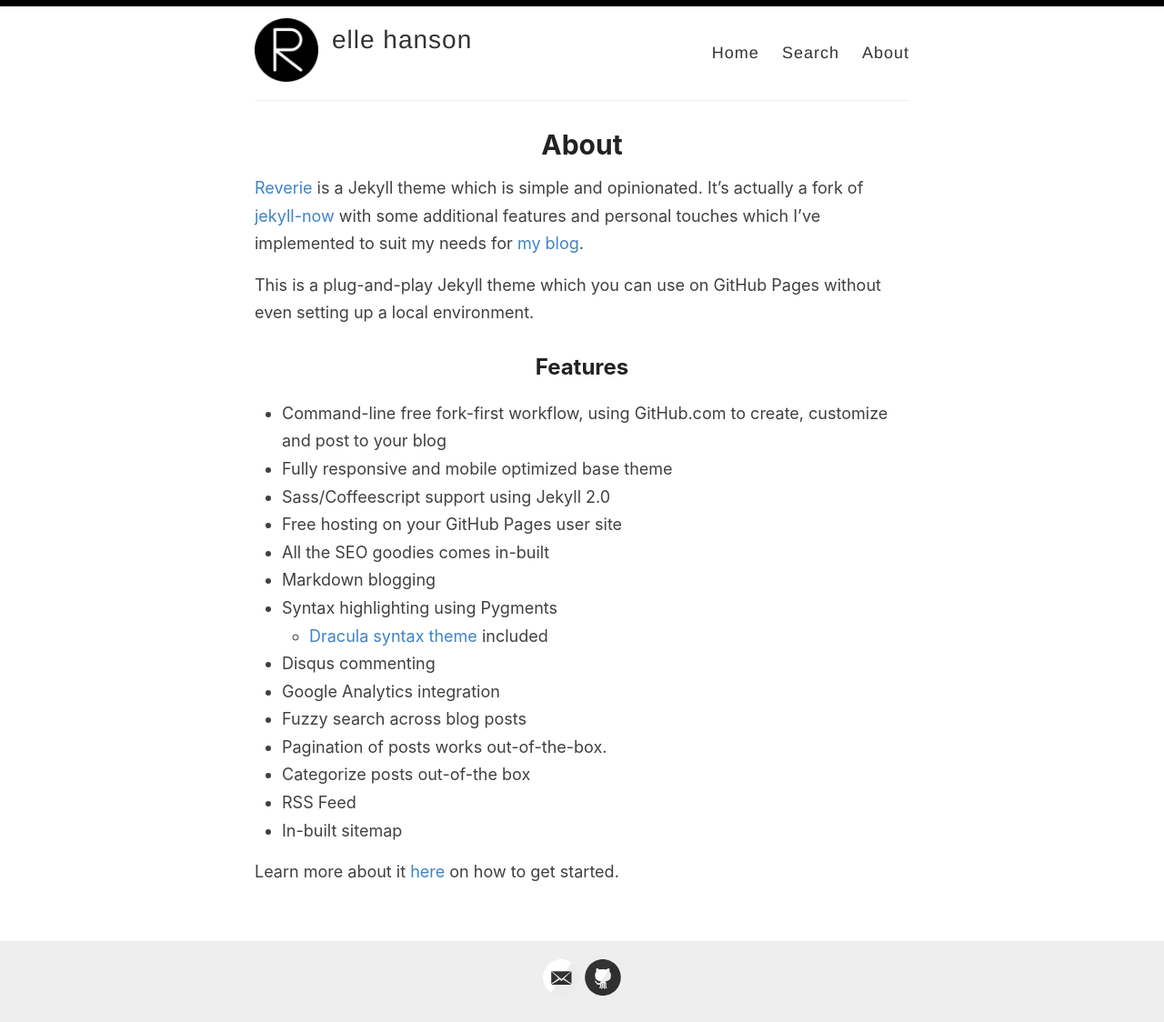
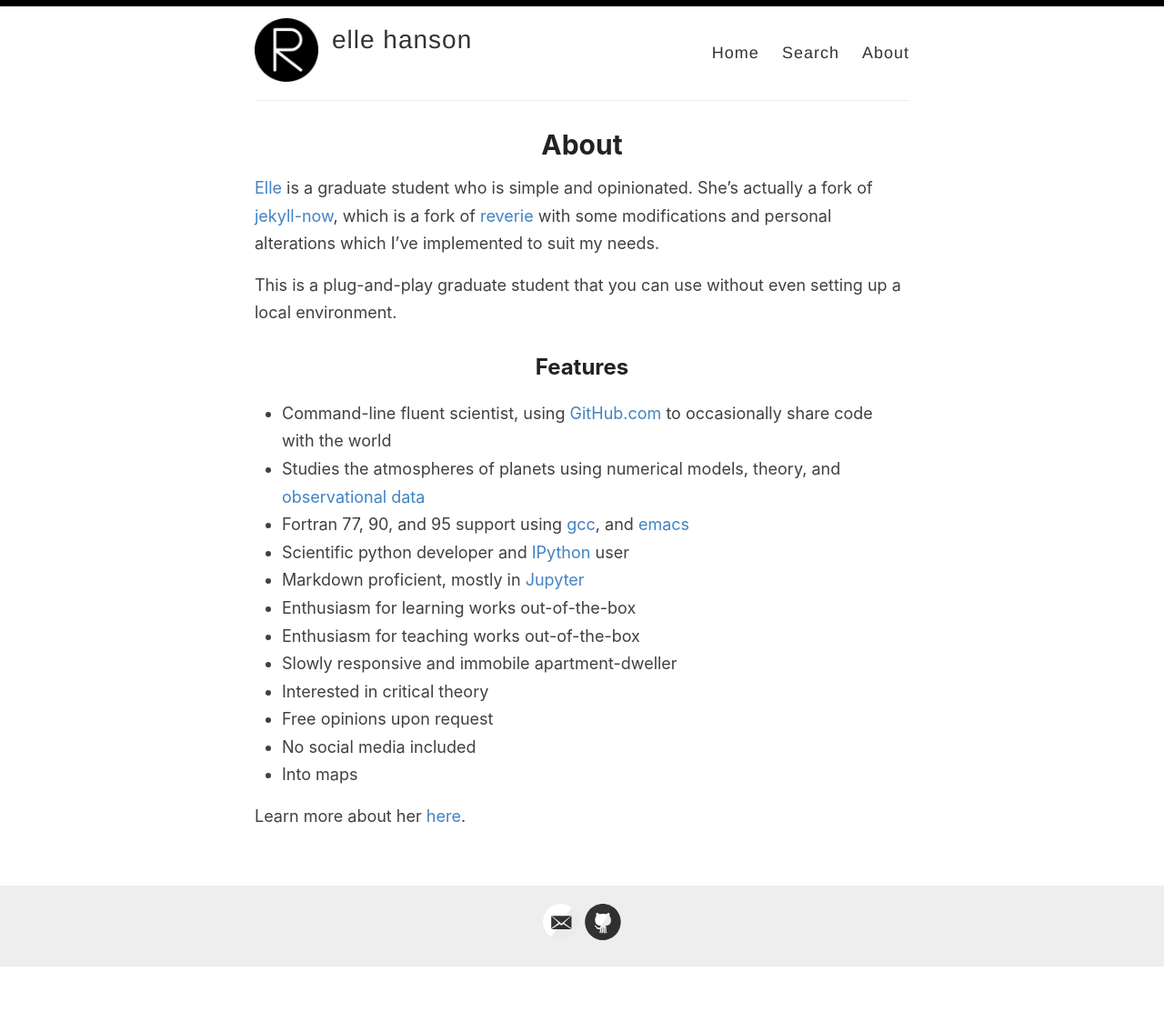
Before and after one commit to ellequelle/ellequelle.github.io-old, a Jekyll site: the page built from _pages/about.md, in a window 1280 px wide. Shown: the whole page at 91% size. Built offline with Jekyll 4.4.1, drawn with Linux system fonts in a browser that asks for light colours; after the commit the page ends 1063 px from its top, so only the background shows below that.

Commit message:
update about.md
wrote a personal about page in the style of the reverie features/about page

```diff
--- a/_pages/about.md
+++ b/_pages/about.md
@@ -4,26 +4,23 @@ title: About
 permalink: /about/
 ---
 
-[Reverie](https://github.com/amitmerchant1990/reverie) is a Jekyll theme which is simple and opinionated. It's actually a fork of [jekyll-now](https://github.com/barryclark/jekyll-now) with some additional features and personal touches which I've implemented to suit my needs for [my blog](https://www.amitmerchant.com).
+[Elle](https://ellequelle.github.io) is a graduate student who is simple and opinionated. She's actually a fork of [jekyll-now](https://github.com/barryclark/jekyll-now), which is a fork of [reverie](https://github.com/amitmerchant1990/reverie) with some modifications and personal alterations which I've implemented to suit my needs.
 
-This is a plug-and-play Jekyll theme which you can use on GitHub Pages without even setting up a local environment.
+This is a plug-and-play graduate student that you can use without even setting up a local environment.
 
 ## Features
 
-- Command-line free fork-first workflow, using GitHub.com to create, customize and post to your blog
-- Fully responsive and mobile optimized base theme
-- Sass/Coffeescript support using Jekyll 2.0
-- Free hosting on your GitHub Pages user site
-- All the SEO goodies comes in-built
-- Markdown blogging
-- Syntax highlighting using Pygments
-    - [Dracula syntax theme](https://draculatheme.com/) included
-- Disqus commenting
-- Google Analytics integration
-- Fuzzy search across blog posts
-- Pagination of posts works out-of-the-box.
-- Categorize posts out-of-the box
-- RSS Feed
-- In-built sitemap
+- Command-line fluent scientist, using [GitHub.com](https://github.com/ellequelle) to occasionally share code with the world
+- Studies the atmospheres of planets using numerical models, theory, and [observational](https://solarsystem.nasa.gov/missions/mars-reconnaissance-orbiter/in-depth/) [data](https://solarsystem.nasa.gov/missions/cassini/overview/)
+- Fortran 77, 90, and 95 support using [gcc](https://gcc.gnu.org), and [emacs](https://www.gnu.org/software/emacs/)
+- Scientific python developer and [IPython](https://ipython.org) user
+- Markdown proficient, mostly in [Jupyter](https://jupyter.org)
+- Enthusiasm for learning works out-of-the-box
+- Enthusiasm for teaching works out-of-the-box
+- Slowly responsive and immobile apartment-dweller
+- Interested in critical theory
+- Free opinions upon request
+- No social media included
+- Into maps
 
-Learn more about it [here](https://github.com/amitmerchant1990/reverie) on how to get started.
+Learn more about her [here](https://ellequelle.github.io).
```
